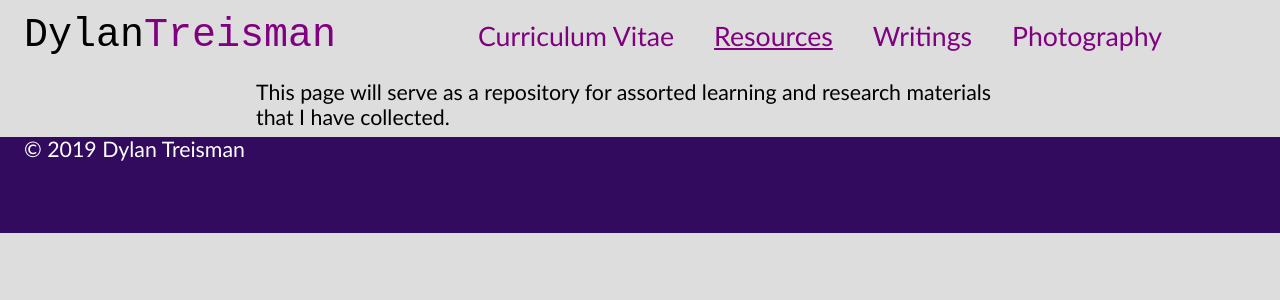
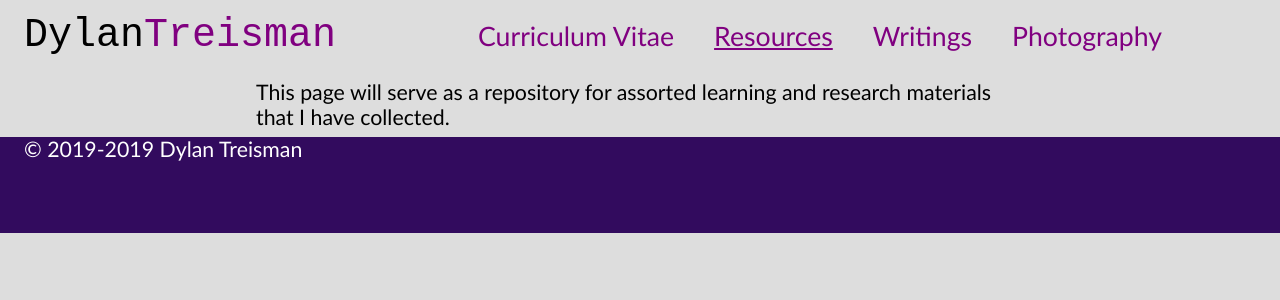
Before and after one commit to dylanzt/dylantreisman.com, a React app: page /resources in a window 1280 px wide. Shown: the top 300 px of the page. Built offline with nearby package versions, Linux system fonts and the light colour scheme.

Commit message:
Update copyright information to year range

```diff
--- a/src/components/SiteFooter/SiteFooter.jsx
+++ b/src/components/SiteFooter/SiteFooter.jsx
@@ -4,7 +4,7 @@ import styles from "./SiteFooter.css";
 
 const SiteFooter = () => (
     <footer className={styles.root}>
-        &copy; {(new Date()).getFullYear()} Dylan Treisman
+        &copy; 2019-{(new Date()).getFullYear()} Dylan Treisman
     </footer>
 );
 
```
